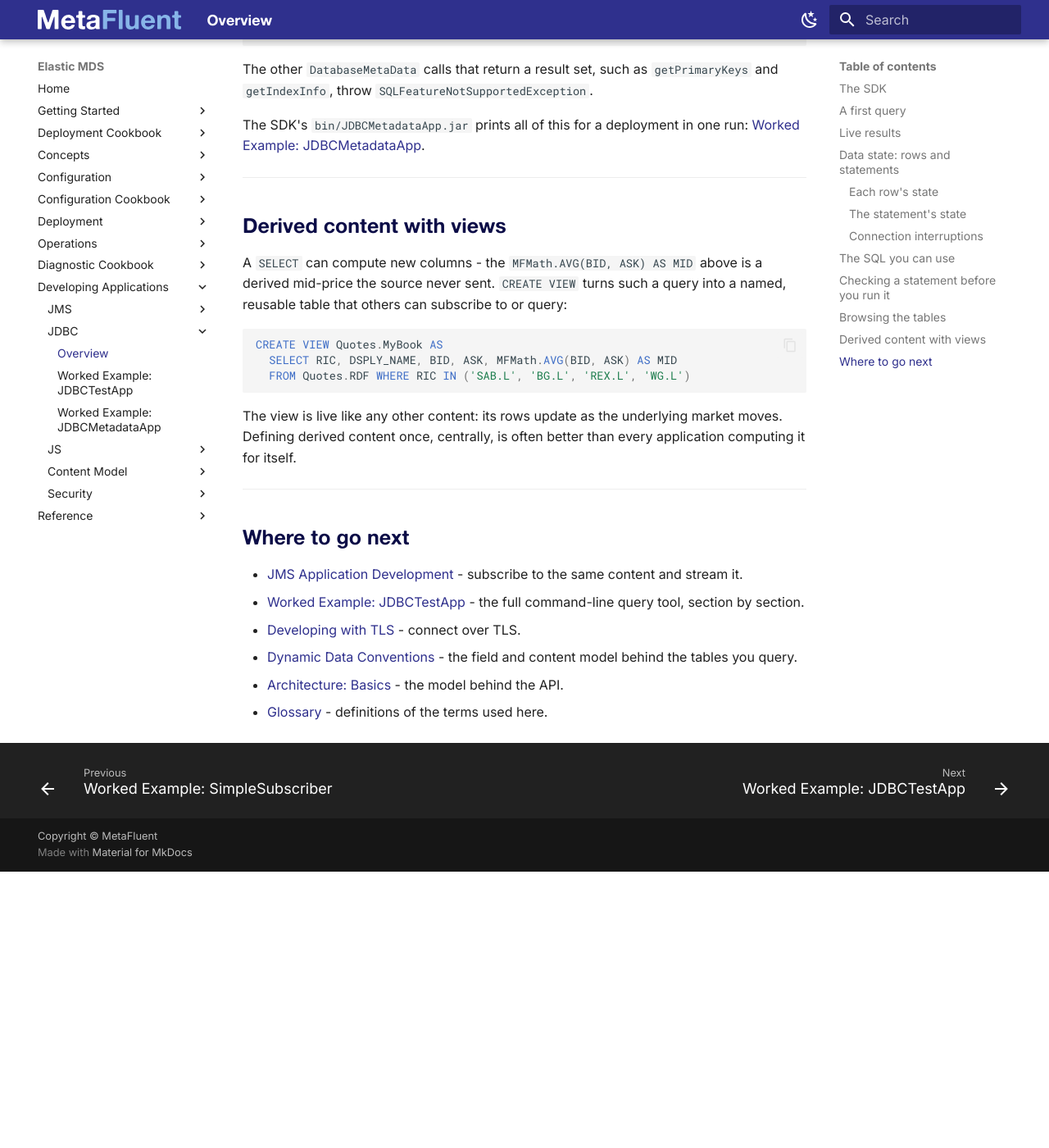
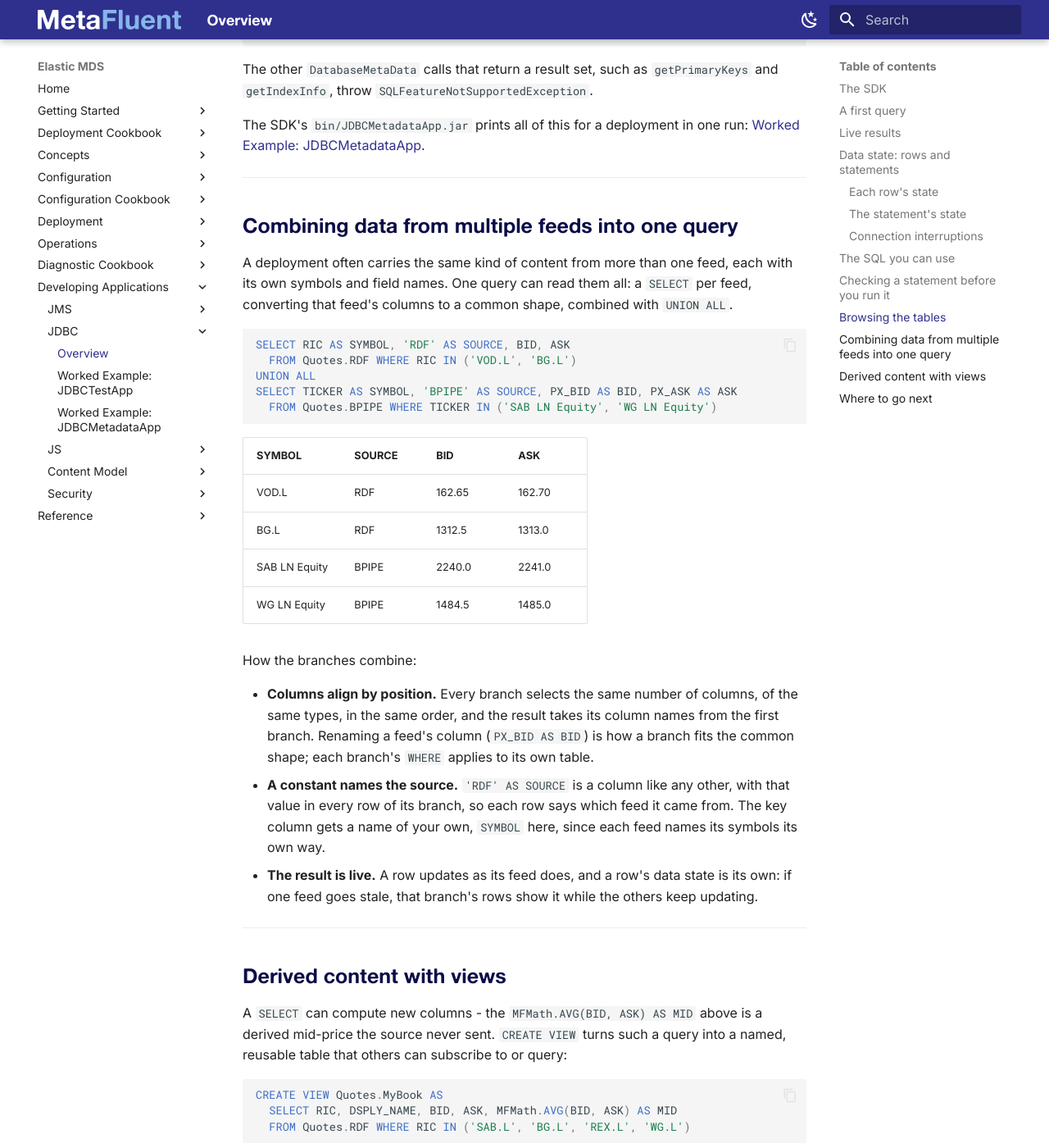
Before and after one commit to MetaFluent/ElasticMDS-docs, an MkDocs documentation site: the page built from docs/Develop-JDBC.md, in a window 1280 px wide and 1400 px high, scrolled down 8786 px. Shown: the whole window at 82% size. Built offline with MkDocs 1.6.1 and Material for MkDocs 9.7.7, drawn with Linux system fonts in a browser that asks for light colours; the version menu is left out; before the commit the page ends 9849 px from its top, so only the background shows below that.

Commit message:
JDBC page: combining data from multiple feeds into one query
A section before "Derived content with views": a SELECT per feed, renamed to
a common shape and tagged with a constant SOURCE column, combined with
UNION ALL; how the columns align, what the constant does, and that the
result is live with each row's state its own.

Co-Authored-By: Claude Fable 5.1 <noreply@anthropic.com>
Claude-Session: https://claude.ai/code/session_01G11mkcnmV7ffcQzFoY38Qn

````diff
--- a/docs/Develop-JDBC.md
+++ b/docs/Develop-JDBC.md
@@ -242,6 +242,33 @@ The SDK's `bin/JDBCMetadataApp.jar` prints all of this for a deployment in one r
 
 ---
 
+## Combining data from multiple feeds into one query
+
+A deployment often carries the same kind of content from more than one feed, each with its own symbols and field names. One query can read them all: a `SELECT` per feed, converting that feed's columns to a common shape, combined with `UNION ALL`.
+
+```sql
+SELECT RIC AS SYMBOL, 'RDF' AS SOURCE, BID, ASK
+  FROM Quotes.RDF WHERE RIC IN ('VOD.L', 'BG.L')
+UNION ALL
+SELECT TICKER AS SYMBOL, 'BPIPE' AS SOURCE, PX_BID AS BID, PX_ASK AS ASK
+  FROM Quotes.BPIPE WHERE TICKER IN ('SAB LN Equity', 'WG LN Equity')
+```
+
+| SYMBOL | SOURCE | BID | ASK |
+|---|---|---|---|
+| VOD.L | RDF | 162.65 | 162.70 |
+| BG.L | RDF | 1312.5 | 1313.0 |
+| SAB LN Equity | BPIPE | 2240.0 | 2241.0 |
+| WG LN Equity | BPIPE | 1484.5 | 1485.0 |
+
+How the branches combine:
+
+- **Columns align by position.** Every branch selects the same number of columns, of the same types, in the same order, and the result takes its column names from the first branch. Renaming a feed's column (`PX_BID AS BID`) is how a branch fits the common shape; each branch's `WHERE` applies to its own table.
+- **A constant names the source.** `'RDF' AS SOURCE` is a column like any other, with that value in every row of its branch, so each row says which feed it came from. The key column gets a name of your own, `SYMBOL` here, since each feed names its symbols its own way.
+- **The result is live.** A row updates as its feed does, and a row's data state is its own: if one feed goes stale, that branch's rows show it while the others keep updating.
+
+---
+
 ## Derived content with views
 
 A `SELECT` can compute new columns - the `MFMath.AVG(BID, ASK) AS MID` above is a derived mid-price the source never sent. `CREATE VIEW` turns such a query into a named, reusable table that others can subscribe to or query:
````
